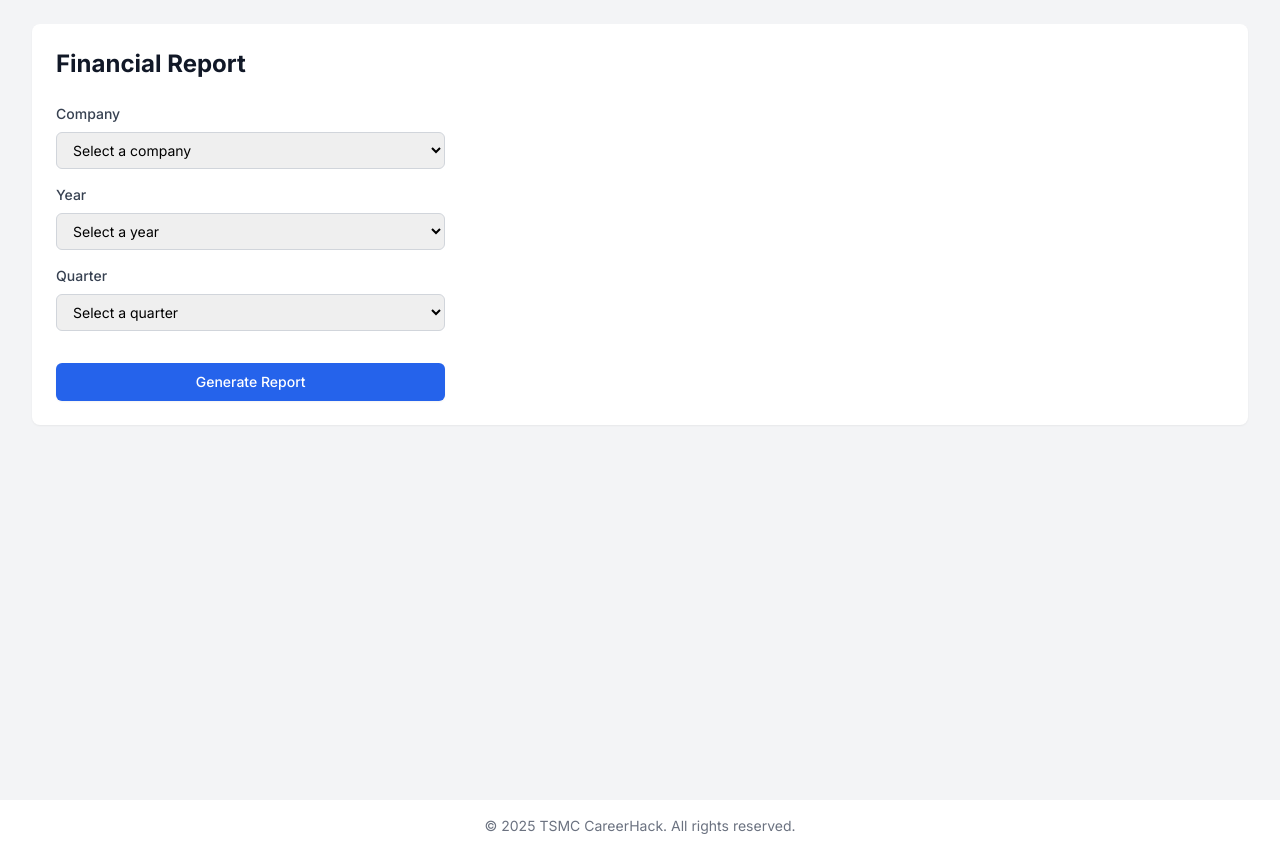
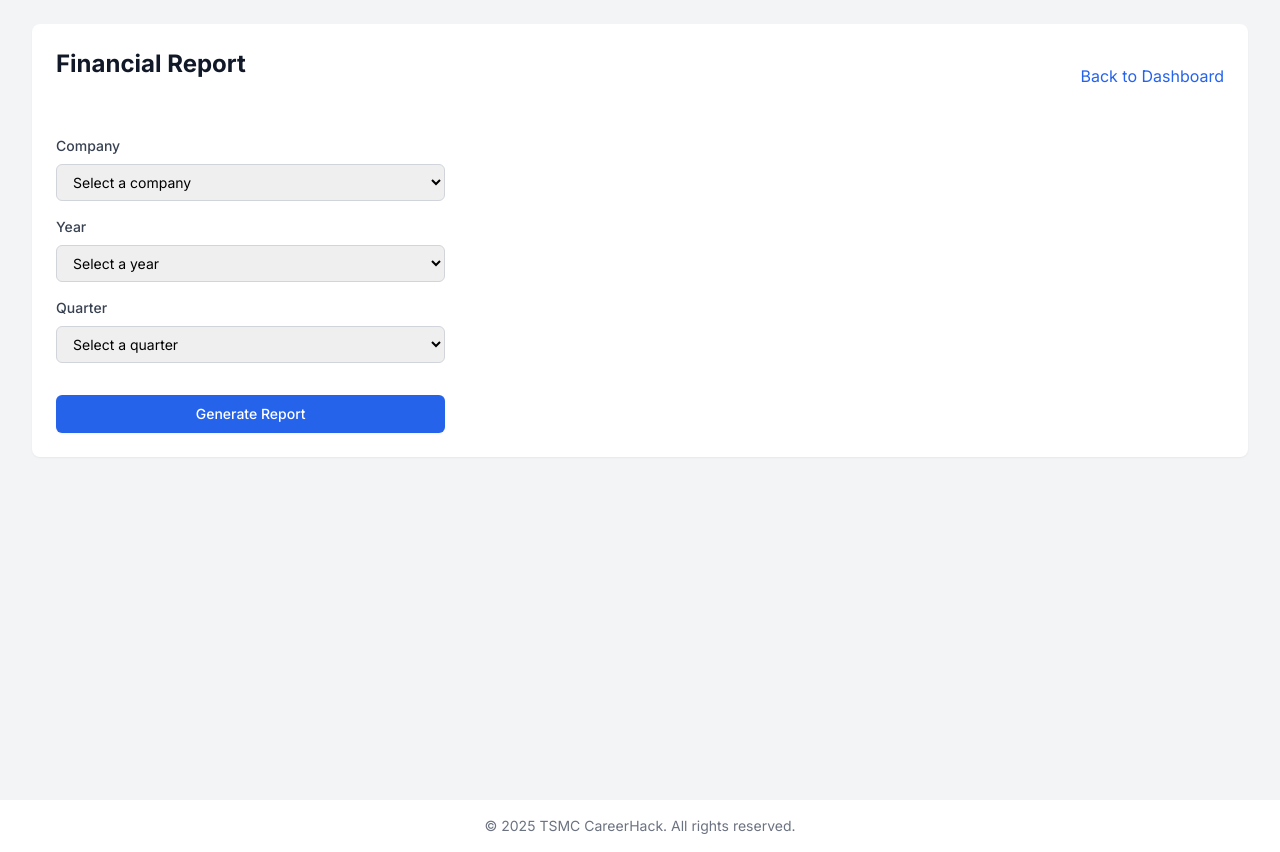
Before and after one commit to lon5948/Market-Analysis-Assistant, a Flask app: page /summary in a window 1280 px wide. Shown: the part 64-916 px from the top of the page. Run offline with Flask 3, Linux system fonts and the light colour scheme; a user stored in the database is signed in; some libraries are stand-ins or nearby versions.

Commit message:
add back to dashboard button

```diff
--- a/app/templates/summary.html
+++ b/app/templates/summary.html
@@ -6,7 +6,10 @@
 <div class="min-h-screen bg-gray-100 py-6">
     <div class="max-w-7xl mx-auto px-4 sm:px-6 lg:px-8">
         <div class="bg-white rounded-lg shadow-sm p-6">
-            <h1 class="text-2xl font-bold text-gray-900 mb-6">Financial Report</h1>
+            <div class="flex items-center justify-between mb-8">
+                <h1 class="text-2xl font-bold text-gray-900 mb-6">Financial Report</h1>
+                <a href="/" class="text-blue-600 hover:text-blue-800">Back to Dashboard</a>
+            </div>
 
             <div class="flex flex-col md:flex-row gap-6">
                 <!-- Left Side - Form -->
```
